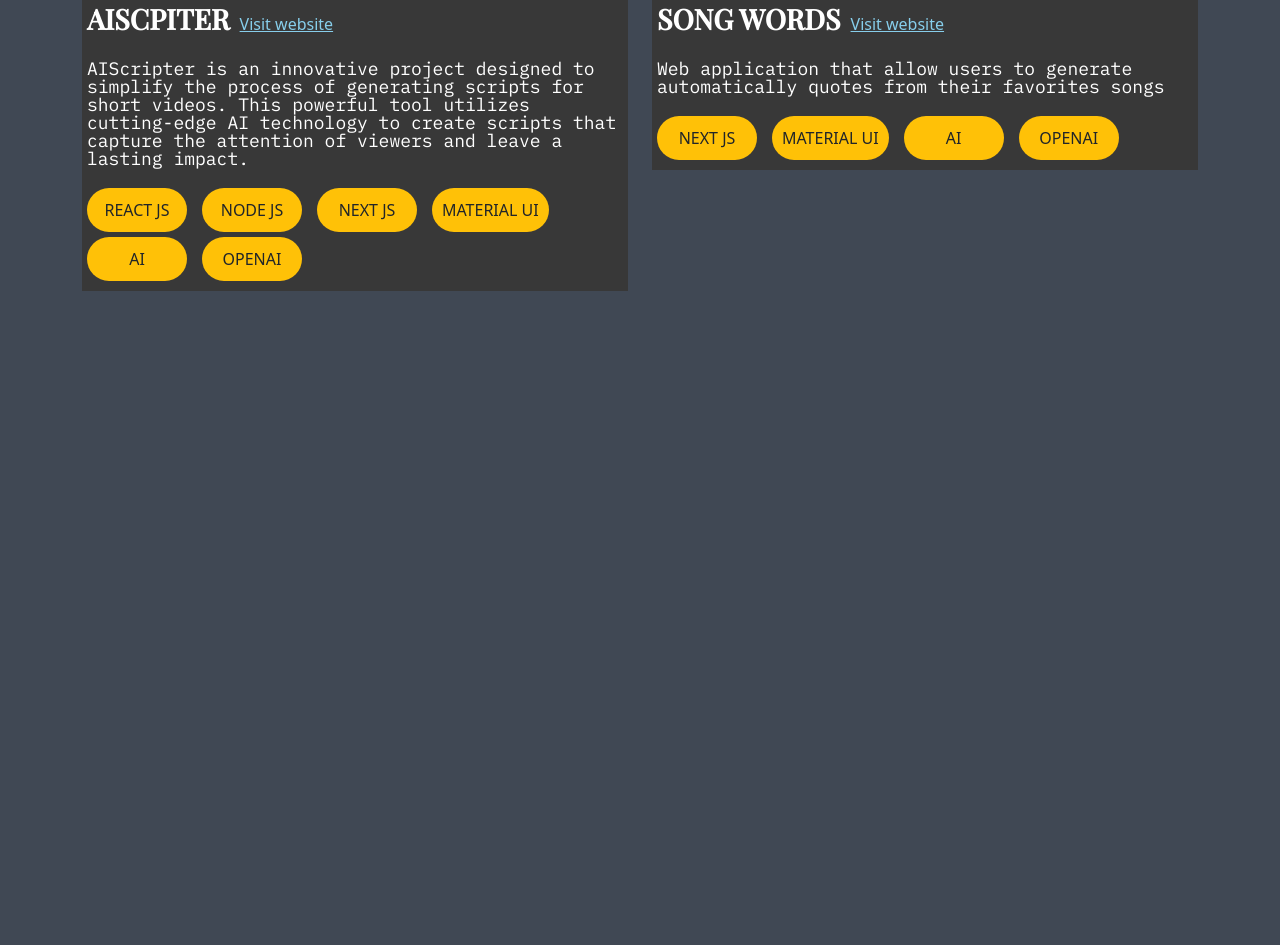
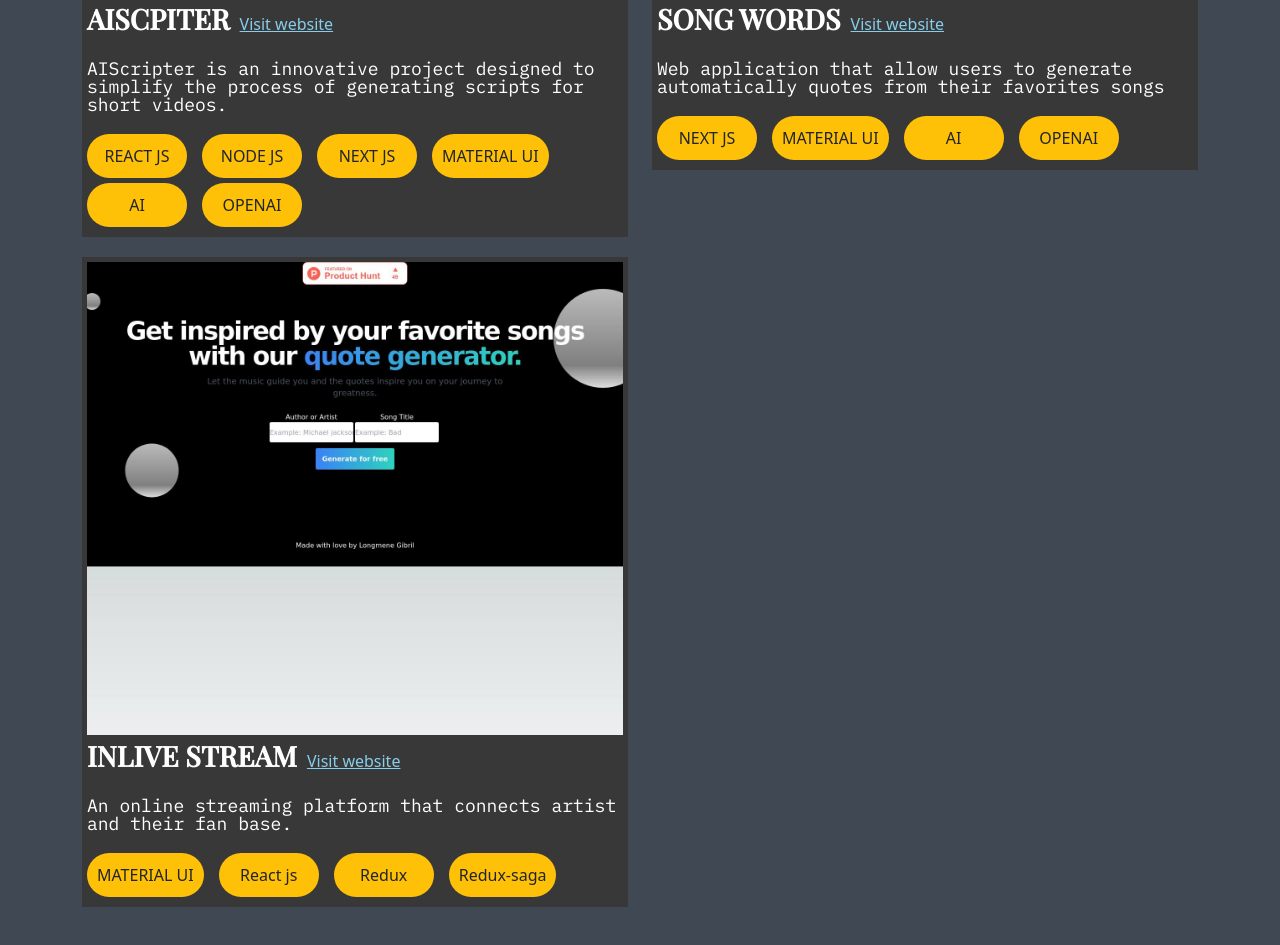
Before and after one commit to longmenegib/longmene, a React (Create React App) app: page /portfolio in a window 1280 px wide. Shown: the part 699-1644 px from the top of the page. Before the commit the page ends 1010 px from the top, so only its background shows below. Built offline with nearby package versions, Linux system fonts and the light colour scheme.

Commit message:
change experience

```diff
--- a/src/App.css
+++ b/src/App.css
@@ -536,6 +536,7 @@
     min-height: 300px;
     padding-bottom: 20px;
     padding: 5px;
+    margin-bottom: 20px;
 }
 
 .project-title{
--- a/src/Pages/About.js
+++ b/src/Pages/About.js
@@ -40,7 +40,7 @@
                                     <div className='footer-item'>
                                         <div className='item-item'><BusinessCenter color="red" /></div>
                                         <div className='item-item'>Experience: </div>
-                                        <div className='item-item bold'>2 years</div>
+                                        <div className='item-item bold'>5 years</div>
                                     </div>
 
                                 </div>
--- a/src/Pages/Portfolio.js
+++ b/src/Pages/Portfolio.js
@@ -19,7 +19,7 @@
                   <div><img width={'100%'} src={item.img} /></div>
                   <div>
                     <span className='project-title'>{item.title}</span>
-                    <span className='project-type'>Visit website</span>
+                    <a href={item.url} target="_blank" className='project-type'>Visit website</a>
                     <div className='project-desc'>{item.description}</div>
                     <div className='project-skills'>
                       <div className='d-flex rowws'>
@@ -49,16 +49,24 @@
     img: aiscripter,
     title: 'AISCPITER',
     description: `AIScripter is an innovative project designed to simplify the process
-    of generating scripts for short videos. This powerful tool utilizes
-    cutting-edge AI technology to create scripts that capture the attention
-    of viewers and leave a lasting impact.`,
-    skills: ['REACT JS', 'NODE JS', 'NEXT JS', 'MATERIAL UI', 'AI', 'OPENAI']
+    of generating scripts for short videos.`,
+    skills: ['REACT JS', 'NODE JS', 'NEXT JS', 'MATERIAL UI', 'AI', 'OPENAI'],
+    url: 'https://aiscripter-ochre.vercel.app/'
   },
   {
     img: songwords,
     title: 'SONG WORDS',
     description: `Web application that allow users to generate
     automatically quotes from their favorites songs`,
-    skills: ['NEXT JS', 'MATERIAL UI', 'AI', 'OPENAI']
+    skills: ['NEXT JS', 'MATERIAL UI', 'AI', 'OPENAI'],
+    url: 'https://songwords.xyz'
+  },
+  {
+    img: songwords,
+    title: 'INLIVE STREAM',
+    description: `An online streaming platform that connects artist and
+    their fan base. `,
+    skills: ['MATERIAL UI', 'React js', 'Redux', 'Redux-saga'],
+    url: 'https://inlive-stream.com'
   },
 ];
```
